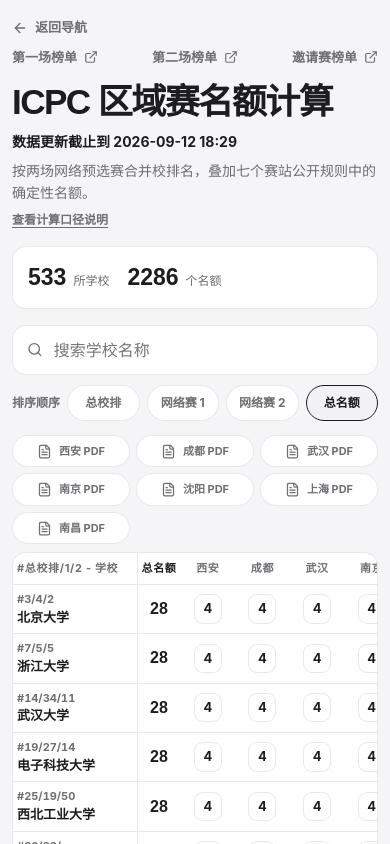
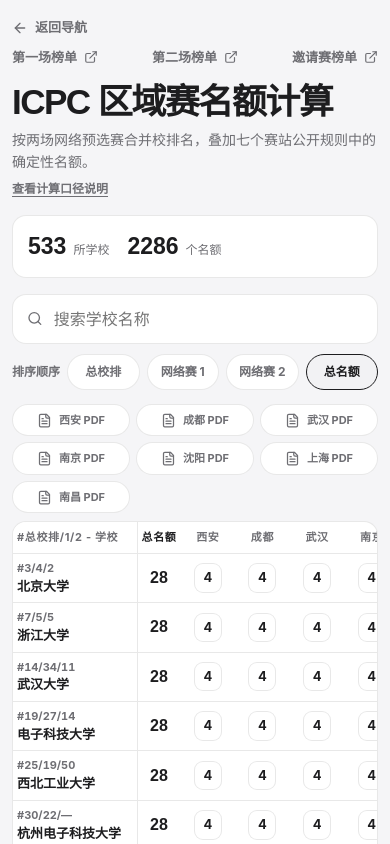
Before and after one commit to coolarec/xcpc.link, a Vue app: page /quota in a window 390 px wide. Shown: the top 844 px of the page. Built offline with nearby package versions, Linux system fonts and the light colour scheme; a web font is replaced by a local one.

Commit message:
feat(cal): 移除截止日期显示，简化区域赛名额计算页面

```diff
--- a/src/views/cal/CalPage.vue
+++ b/src/views/cal/CalPage.vue
@@ -431,7 +431,6 @@ onBeforeUnmount(() => {
         <div class="cal-title-row">
           <div>
             <h1>ICPC 区域赛名额计算</h1>
-            <p class="cal-cutoff">数据更新截止到 {{ data.meta.generatedAt }}</p>
             <p class="cal-subtitle">按两场网络预选赛合并校排名，叠加七个赛站公开规则中的确定性名额。</p>
             <button class="scope-trigger" type="button" @click="showScope = true">查看计算口径说明</button>
           </div>
@@ -577,7 +576,6 @@ onBeforeUnmount(() => {
 .cal-source-links { display: flex; gap: 16px; }
 .cal-eyebrow, .dialog-eyebrow { margin: 0 0 8px; color: var(--cal-accent); font-size: 12px; font-weight: 750; letter-spacing: .12em; }
 h1 { margin: 0; font-family: Sora, sans-serif; font-size: clamp(34px, 5vw, 62px); line-height: 1; letter-spacing: -.05em; }
-.cal-cutoff { margin: 12px 0 0; color: var(--cal-text); font-size: 15px; font-weight: 750; }
 .cal-subtitle { margin: 8px 0 0; color: var(--cal-muted); font-size: 15px; }
 .scope-trigger { width: fit-content; margin-top: 9px; padding: 0; border: 0; color: var(--cal-muted); background: transparent; font: inherit; font-size: 13px; font-weight: 700; text-decoration: underline; text-decoration-thickness: 1px; text-underline-offset: 3px; cursor: pointer; }
 .scope-trigger:hover { color: var(--cal-accent); }
@@ -699,7 +697,6 @@ tbody tr:hover { background: var(--surface-hover); }
   .cal-source-links { margin-left: auto; gap: 12px; }
   .cal-title-row { align-items: stretch; flex-direction: column; gap: 16px; }
   h1 { max-width: 100%; font-size: clamp(30px, 9vw, 42px); line-height: 1.08; letter-spacing: -.045em; }
-  .cal-cutoff { margin-top: 10px; font-size: 14px; }
   .cal-subtitle { margin-top: 8px; font-size: 14px; line-height: 1.55; }
   .scope-trigger { margin-top: 8px; font-size: 12px; }
   .cal-summary { width: 100%; justify-content: space-between; min-width: 0; padding: 13px 15px; }
```
